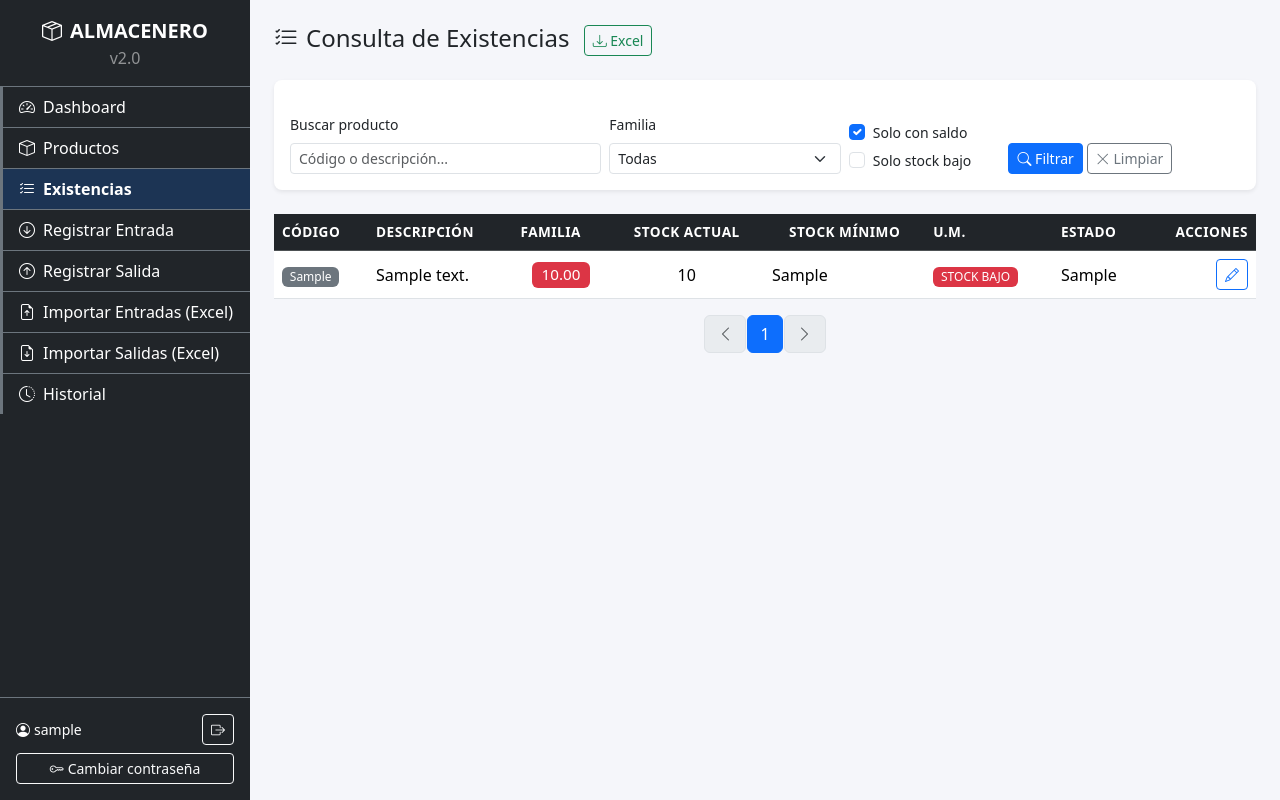
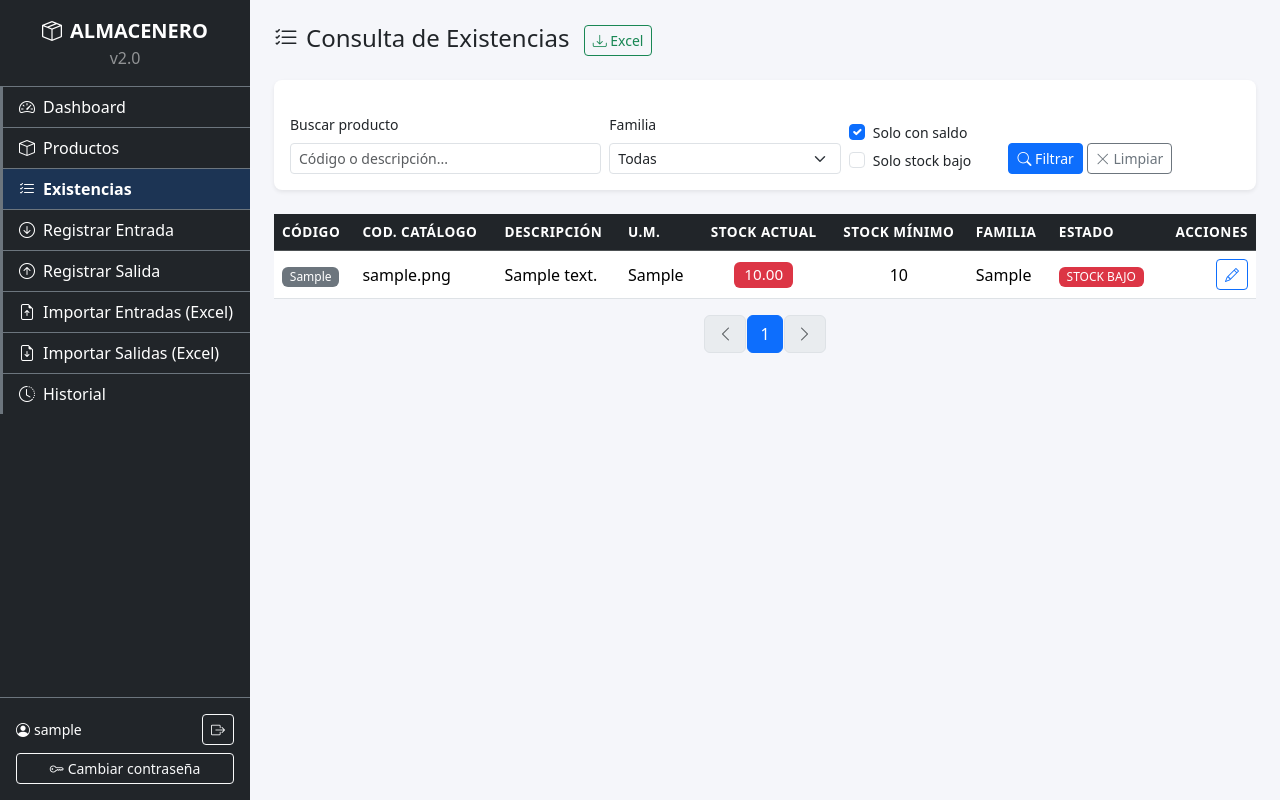
Before and after one commit to cponce123com-create/almacen, a Flask app: page /existencias in a window 1280 px wide. Run offline with Flask 3, Linux system fonts and the light colour scheme; a user stored in the database is signed in; tables that the repository leaves empty hold one stand-in row (values such as "Sample post").

Commit message:
Fix: orden columnas existencias - Código, Cod. Catálogo, Descripción, UM, Stock Actual, Stock Mínimo, Familia, Estado

```diff
--- a/app/templates/existencias.html
+++ b/app/templates/existencias.html
@@ -60,11 +60,12 @@
         <thead class="table-dark">
             <tr>
                 <th>Código</th>
+                <th>Cod. Catálogo</th>
                 <th>Descripción</th>
-                <th>Familia</th>
+                <th>U.M.</th>
                 <th class="text-center">Stock Actual</th>
                 <th class="text-center">Stock Mínimo</th>
-                <th>U.M.</th>
+                <th>Familia</th>
                 <th>Estado</th>
                 <th class="text-end">Acciones</th>
             </tr>
@@ -73,7 +74,9 @@
             {% for p in pagination.items %}
             <tr>
                 <td><span class="badge bg-secondary">{{ p.codigo }}</span></td>
+                <td>{{ p.cod_catalogo or '—' }}</td>
                 <td>{{ p.descripcion }}</td>
+                <td>{{ p.um }}</td>
                 <td class="text-center">
                     {% if p.stock_bajo and p.stock_minimo > 0 %}
                     <span class="badge bg-danger fs-6">{{ "%.2f"|format(p.stock_actual) }}</span>
@@ -84,7 +87,7 @@
                 <td class="text-center">
                     {{ "%.0f"|format(p.stock_minimo) if p.stock_minimo > 0 else '—' }}
                 </td>
-                <td>{{ p.um }}</td>
+                <td>{{ p.familia or '—' }}</td>
                 <td>
                     {% if p.stock_bajo and p.stock_minimo > 0 %}
                     <span class="badge bg-danger">STOCK BAJO</span>
@@ -94,7 +97,6 @@
                     <span class="badge bg-success">OK</span>
                     {% endif %}
                 </td>
-                <td>{{ p.familia or '—' }}</td>
                 <td class="text-end">
                     <a href="{{ url_for('routes.producto_editar', producto_id=p.id) }}" class="btn btn-sm btn-outline-primary" title="Editar">
                         <i class="bi bi-pencil"></i>
```
